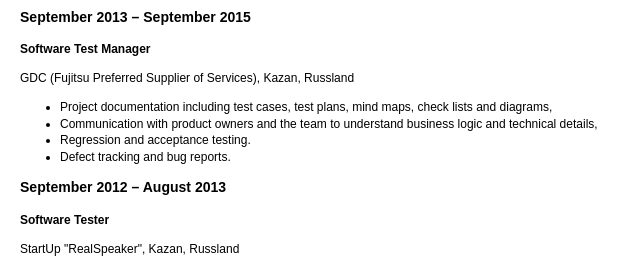
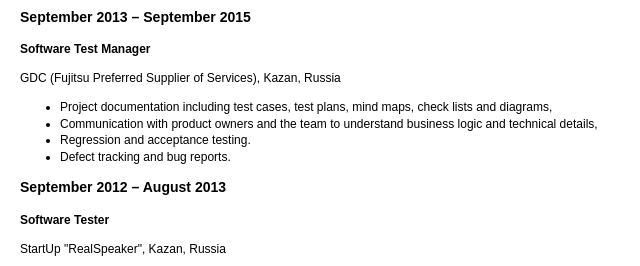
Before and after one commit to aliyasagut/cv, a plain HTML site: page index.html in a window 1280 px wide. Shown: the part 682-948 px from the top of the page, 0-640 px from the left. Drawn offline with Linux system fonts and the light colour scheme.

Commit message:
Update index.html

```diff
--- a/index.html
+++ b/index.html
@@ -81,7 +81,7 @@
 
                 <h3>September 2013 – September 2015</h3>
                 <p><strong>Software Test Manager</strong></p>
-                <p>GDC (Fujitsu Preferred Supplier of Services), Kazan, Russland</p>
+                <p>GDC (Fujitsu Preferred Supplier of Services), Kazan, Russia</p>
                 <ul>
                     <li>Project documentation including test cases, test plans, mind maps, check lists and diagrams,</li>
                     <li>Communication with product owners and the team to understand business logic and technical details,</li>
@@ -91,7 +91,7 @@
 
                 <h3>September 2012 – August 2013</h3>
                 <p><strong>Software Tester</strong></p>
-                <p>StartUp "RealSpeaker", Kazan, Russland</p>
+                <p>StartUp "RealSpeaker", Kazan, Russia</p>
                 <ul>
                     <li>Tested desktop applications, including a speech recognition system (Speech-to-Text).</li>
                     <li>Conducted system, regression, and load testing.</li>
```
